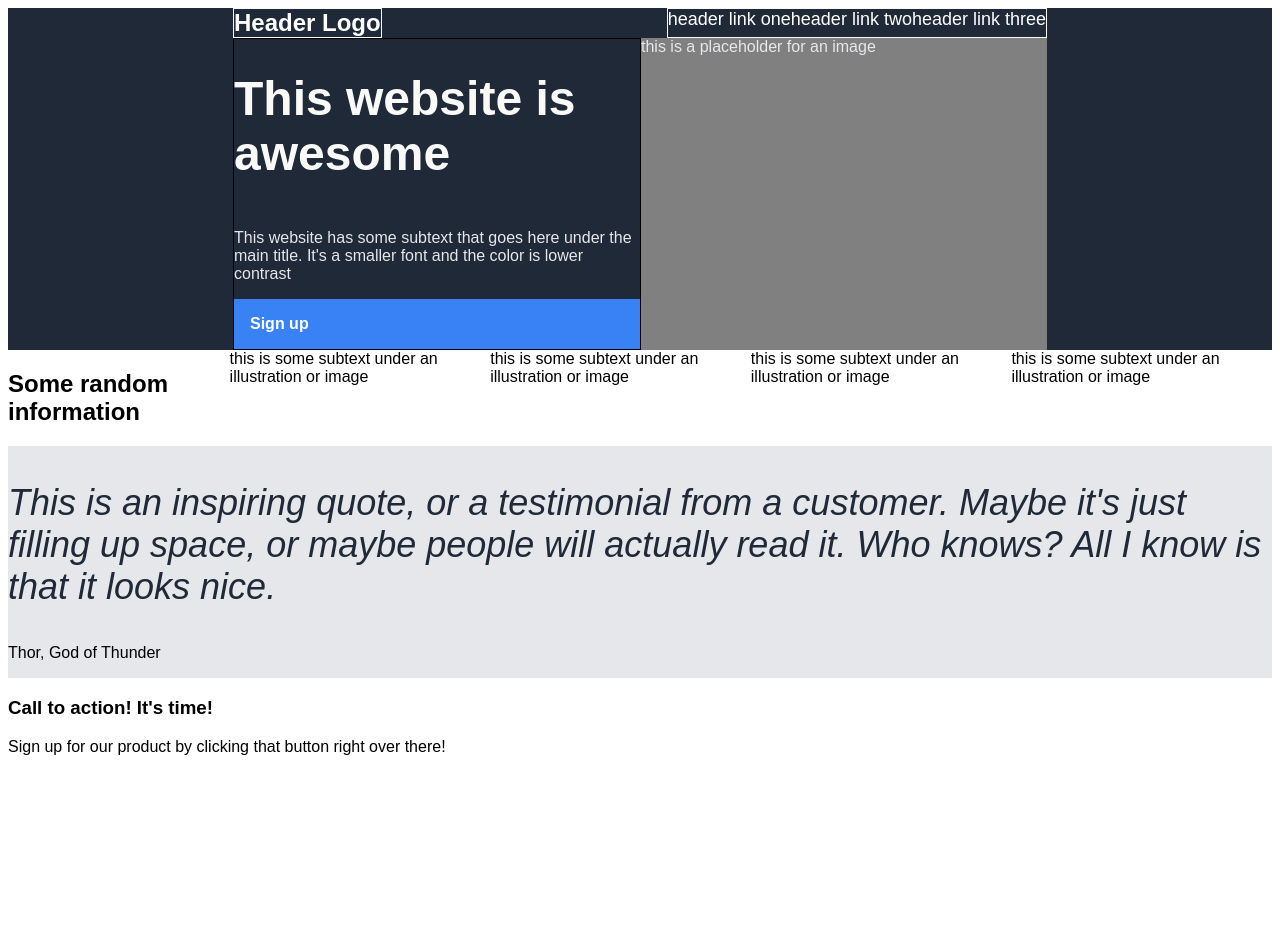
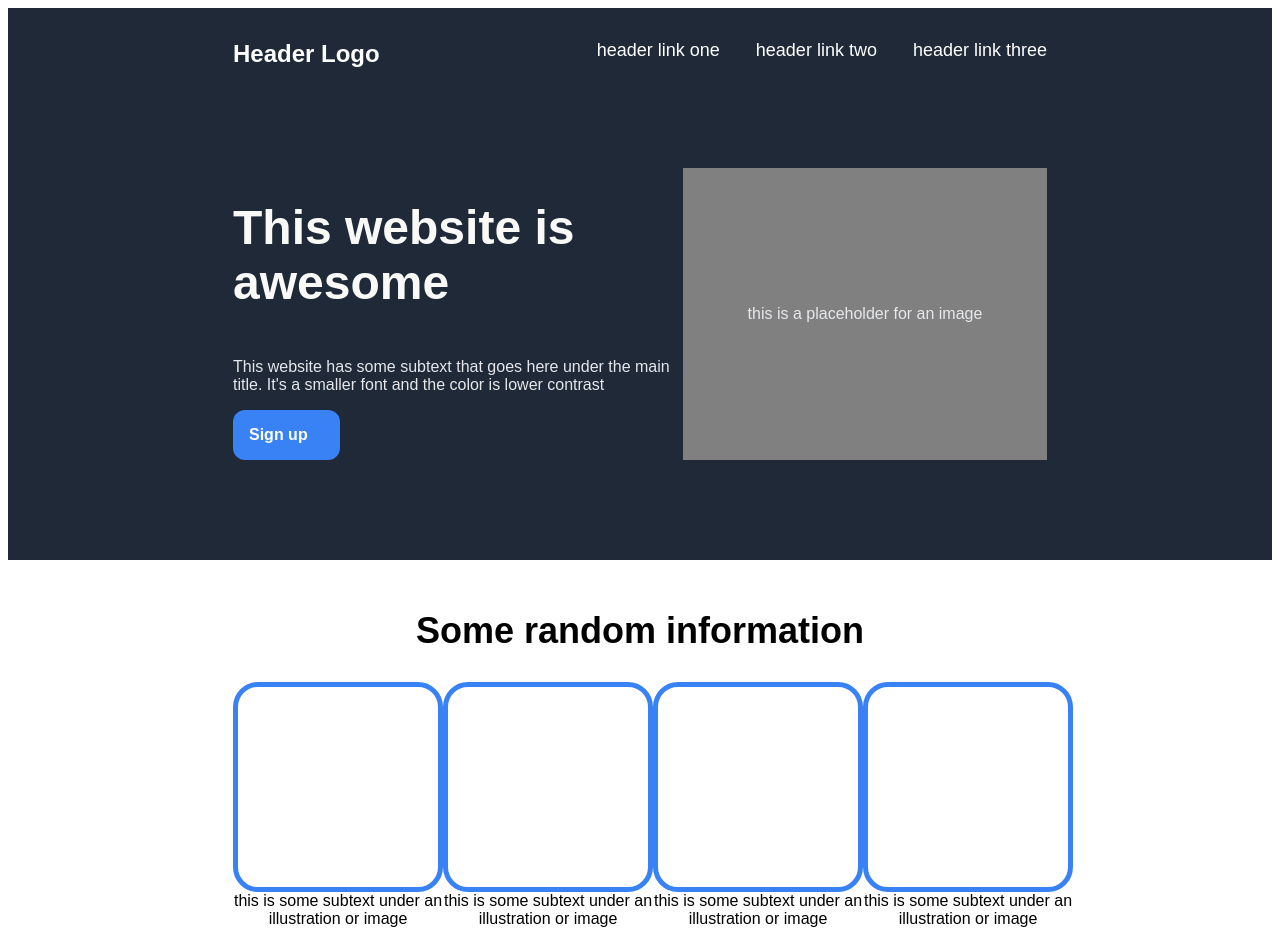
Before and after one commit to ewanjlynch/OdinCSS, a plain HTML site: page index.html in a window 1280 px wide. Shown: the top 931 px of the page. Before the commit the page ends 800 px from the top, so only its background shows below. Drawn offline with Linux system fonts and the light colour scheme.

Commit message:
all-done

```diff
--- a/index.html
+++ b/index.html
@@ -27,7 +27,7 @@
                 <p class="whitetext">This website has some subtext that goes here under the main title. It's a smaller font and the color is lower contrast</p>
                 <a class="signup">Sign up</a>
             </div>
-            <div id="image-placeholder">this is a placeholder for an image</div>
+            <div id="image-placeholder"><p id="imagetext">this is a placeholder for an image</p></div>
         </div>
     </div
 
@@ -44,24 +44,26 @@
     <!-- info boxes -->
     <div class="infoboxes">
         <h2>Some random information</h2>
-        <div>
+        <div class="blueboxes">
+            <div class="boxandtext">
                 <div class="bluebox"></div>
                 <div>this is some subtext under an illustration or image</div>
             </div>
 
-        <div>
+            <div class="boxandtext">
                 <div class="bluebox"></div>
                 <div>this is some subtext under an illustration or image</div>
              </div>
 
-        <div>
+            <div class="boxandtext">
                 <div class="bluebox"></div>
                 <div>this is some subtext under an illustration or image</div>
             </div>
 
-        <div>
+            <div class="boxandtext">
                 <div class="bluebox"></div>
                 <div>this is some subtext under an illustration or image</div>
+            </div>
        </div>
 
     </div>
@@ -81,7 +83,7 @@
     <div class="quotebox">
         <p id="quotetext">This is an inspiring quote, or a testimonial from a customer. Maybe it's just filling up space, or maybe people will actually read it. Who knows? All I know is that it looks nice.
         </p>
-        <p>Thor, God of Thunder</p>
+        <p id="quotecredit">- Thor, God of Thunder</p>
     </div>
 
 
@@ -95,11 +97,13 @@
 
 
     <!-- CTA -->
-    <div>
-        <div>
+    <div class="bluebulk">
+        <div class="cta">
             <h3>Call to action! It's time!</h3>
             <p>Sign up for our product by clicking that button right over there!</p>
-            <a href="">Sign up</a>
+        </div>
+            <div class="ctabutton">
+                <a id="button">Sign up</a>
             </div>
     </div>
 
--- a/styles.css
+++ b/styles.css
@@ -20,20 +20,20 @@ a {
 nav {
     display: flex;
     color: #f9faf8;
-    justify-content: space-between
+    justify-content: space-between;
+    margin-top: 2em;
 
 }
 
 .navlinks {
     display: flex;
     justify-content: space-between;
-    border: 1px solid;
     font-size: 18px;
+    gap: 2em;
 }
 
 #headerlogo {
     font-weight: 800;
-    border: 1px solid;
     font-size: 24px;
 
 }
@@ -42,22 +42,49 @@ nav {
     background-color: #3882f6;
     font-weight: 800;
     padding: 1em;
+    width: 75px;
+    border-radius: 12px;
 }
 
 .infoboxes {
     display: flex;
-    background-color: white
+    background-color: white;
+    flex-direction: column;
+    justify-content: center;
+    margin-left: 225px;
+    margin-right: 225px;
+    padding-bottom: 150px;
 }
 
-.bluebox {s
-    border: 5px;
-    border-color: #3882F6
+h2 {
+    text-align: center;
+    font-size: 36px;
+    margin-top: 50px;
+}
+
+.boxandtext {
+    width: 210px;
+    text-align: center;
+}
+
+.blueboxes {
+    display: flex;
+    justify-content: space-evenly;
+}
+
+.bluebox {
+    border: 5px solid;
+    border-color: #3882F6;
+    width: 200px;
+    height: 200px;
+    border-radius: 25px;
 }
 
 h1 {
     font-size: 48px;
     font-weight: 800;
     color: #f9faf8;
+    width: 450px;
 }
 
 .header {
@@ -67,33 +94,90 @@ h1 {
 
 .headerbulk {
 display: flex;
-justify-content: space-between;
+padding-top: 100px;
+padding-bottom: 100px;
 }
 
 .headerleft {
     display: flex;
     flex-direction: column;
-    border: 1px solid;
-    flex: 1
+    flex: 1;
 }
 
 #image-placeholder {
     background-color: grey;
     color: #e5e7eb;
+    flex: 1;
+    display: flex;
     justify-content: center;
-    flex: 1
 }
+
+#imagetext {
+    text-align: center;
+    margin: auto;
+}
+
 .whitetext {
     color: #e5e7eb;
     font-size; 18px;
+    width: 450px
+
 }
 
 .quotebox {
     background-color: #e5e7eb;
+    padding: 5em;
 }
 
 #quotetext {
     font-size: 36px;
     color: #1f2937;
     font-style: italic;
+    margin-left: 300px;
+    margin-right: 300px;;
 }
+
+#quotecredit {
+    font-size: 24px;
+    font-weight: bold;
+    text-align: right;
+    margin-right: 300px;
+}
+
+.bluebulk {
+    display: flex;
+    border: 1px solid;
+    background-color: #3882f6;
+    color: #e5e7eb;
+    margin: 125px;
+    padding: 3em 125px 3em ;
+    border-radius: 15px;
+}
+
+.cta {
+    flex: 1;
+    display: flex;
+    flex-direction: column;
+    align-content: center;
+}
+
+h3 {
+    font-weight: bold;
+    font-size: 36px;
+    margin-bottom: -20px;
+}
+
+.ctabutton {
+    flex: 1;
+    display: flex;
+    justify-content: center;
+    align-items: center;
+}
+
+#button {
+    border: 2px solid;
+    border-radius: 8px;
+    font-weight: bold;
+    padding: 0.75em 3em 0.75em;
+    font-size: 24px;
+}
```
Lines whose indentation alone changed are shown as unchanged.
